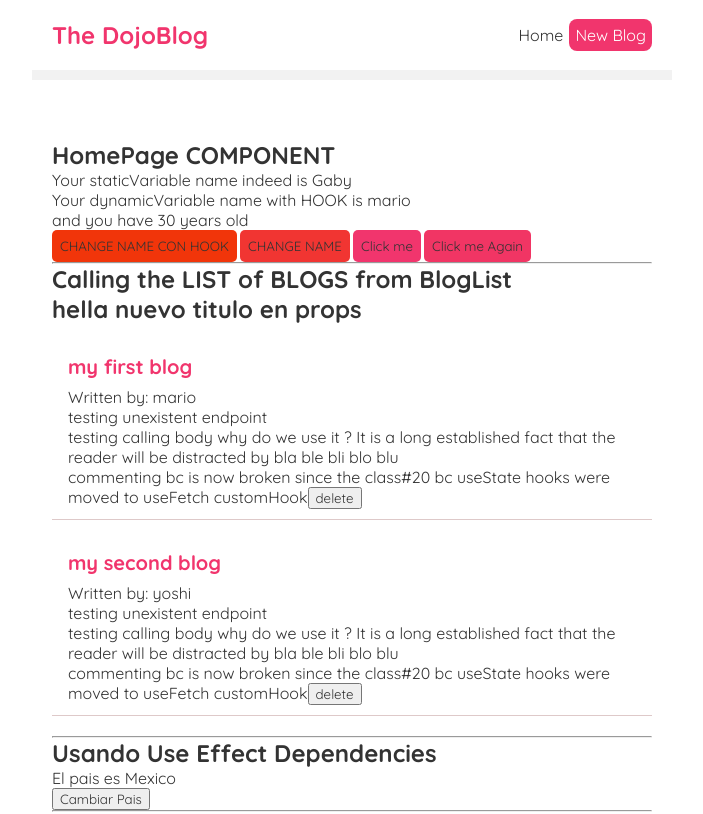
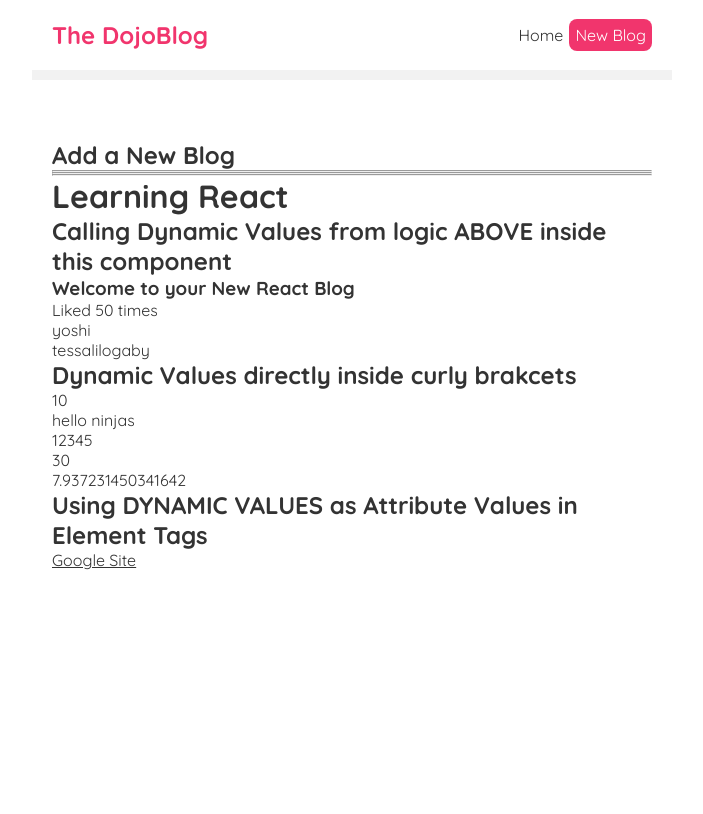
Before and after one commit to gabytururu/reactPractice, a React (Create React App) app: page /create in a window 1280 px wide. Shown: the top 814 px of the page, without its empty margins (288-991 px from the left). Built offline with nearby package versions, Linux system fonts and the light colour scheme; data requests are answered from the project's data file.

Commit message:
react router, route, switch and link

```diff
--- a/package.json
+++ b/package.json
@@ -8,6 +8,7 @@
     "@testing-library/user-event": "^13.5.0",
     "react": "^18.2.0",
     "react-dom": "^18.2.0",
+    "react-router-dom": "^5.3.4",
     "react-scripts": "5.0.1",
     "web-vitals": "^2.1.4"
   },
--- a/src/App.js
+++ b/src/App.js
@@ -2,6 +2,8 @@
 // import './App.css';
 import Navbar from './Navbar'
 import Home from './Home'
+import Create from './Create'
+import {BrowserRouter as Router, Route, Switch} from 'react-router-dom'
 
 function App() {
   const titleh1 = 'Welcome to your New React Blog'
@@ -11,10 +13,23 @@
 
   const dynamicLink = "http://www.google.com"
   return (
+    <Router>
       <div className="App">
         <Navbar />
+
         <div className="content">
+          <Switch>
+            <Route exact path="/">
               <Home />
+            </Route>
+            <Route path="/create">
+              <Create />
+            </Route>
+          </Switch>
+
+
+          <hr></hr>
+          <hr></hr>
           <hr></hr>
           <h1>Learning React</h1>
           <h2>Calling Dynamic Values from logic ABOVE inside this component</h2>
@@ -35,6 +50,7 @@
         </div>
 
       </div>
+    </Router>
   );
 }
 
--- /dev/null
+++ b/src/Create.js
@@ -0,0 +1,9 @@
+const Create = () => {
+    return (
+        <div className="create">
+            <h2>Add a New Blog</h2>
+        </div>
+     );
+}
+
+export default Create;
--- a/src/Navbar.js
+++ b/src/Navbar.js
@@ -1,14 +1,25 @@
+import {Link} from 'react-router-dom'
+
 const Navbar = () =>{
     return(
         <nav className="navbar">
             <h1>The DojoBlog</h1>
             <div className="links">
-                <a href="/">Home</a>
+
+                <Link to="/">Home</Link>
+                <Link to="/create" style={{
+                    color:'white',
+                    backgroundColor: '#f1356d',
+                    borderRadius: '8px'
+                }}>New Blog</Link>
+
+                {/* changed for LINK TAGS per class#23 */}
+                {/* <a href="/">Home</a>
                 <a href="/create" style={{
                     color:'white',
                     backgroundColor: '#f1356d',
                     borderRadius: '8px'
-                }}>New Blog</a>
+                }}>New Blog</a> */}
             </div>
         </nav>
     );
--- a/src/useFetch.js
+++ b/src/useFetch.js
@@ -45,7 +45,7 @@
 
             })
         },2000)
-    },[])
+    },[url])
 
     return {data, isPending, error}
 }
```
Also changed, not shown: 1 other file (tests, documents, lock files or other folders). Lines whose indentation alone changed are shown as unchanged.
